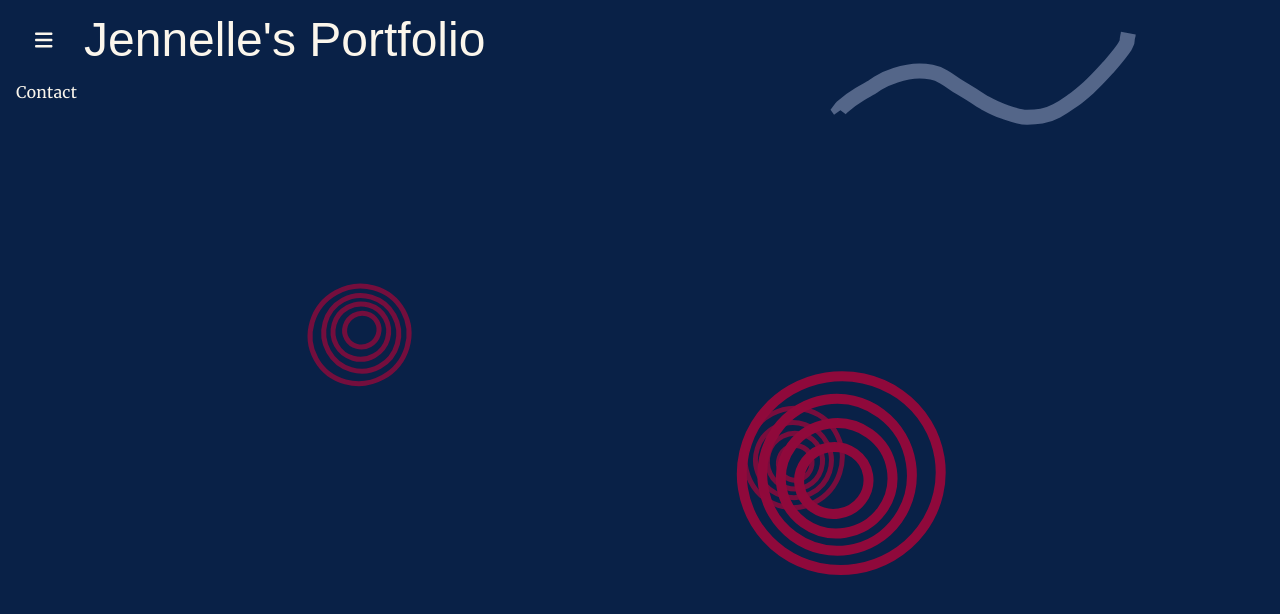
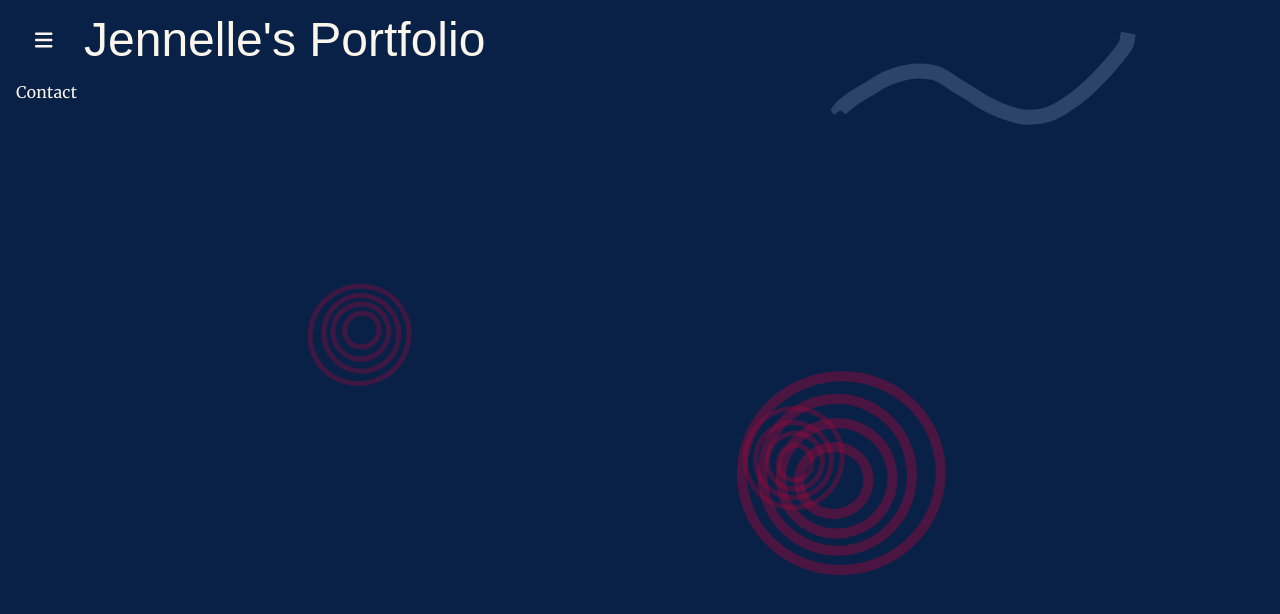
Before and after one commit to jennellej/jennellej.github.io, a React (Create React App) app in the folder jennelle-app/: page /contact in a window 1280 px wide. Shown: the top 614 px of the page. Built offline with nearby package versions, Linux system fonts and the light colour scheme; a web font is replaced by a local one.

Commit message:
Lower decoration opacity

```diff
--- a/jennelle-app/src/components/Decoration.tsx
+++ b/jennelle-app/src/components/Decoration.tsx
@@ -19,7 +19,7 @@ export default function Decoration({ num }: { num?: number }) {
                     left: `${randomInt(100)}%`,
                     top: `${randomInt(100)}%`,
                     transform: `scale(${randomInt(3) + 1}) rotate(${randomInt(360)}deg)`,
-                    opacity: `${randomInt(50) + 50}%`,
+                    opacity: `${randomInt(25) + 25}%`,
                     zIndex: 1,
                 }}
             />
```
